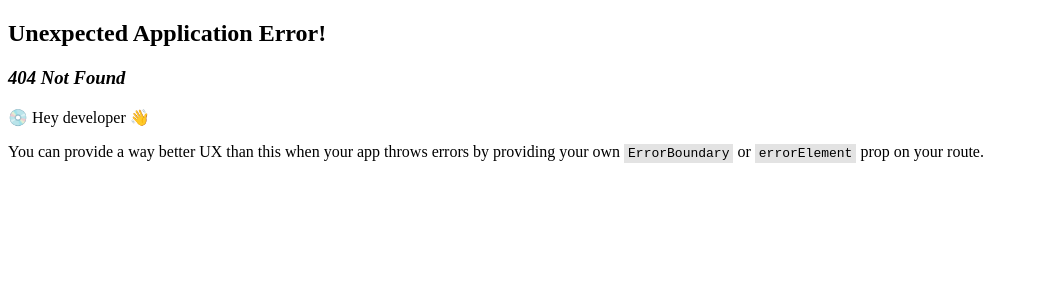
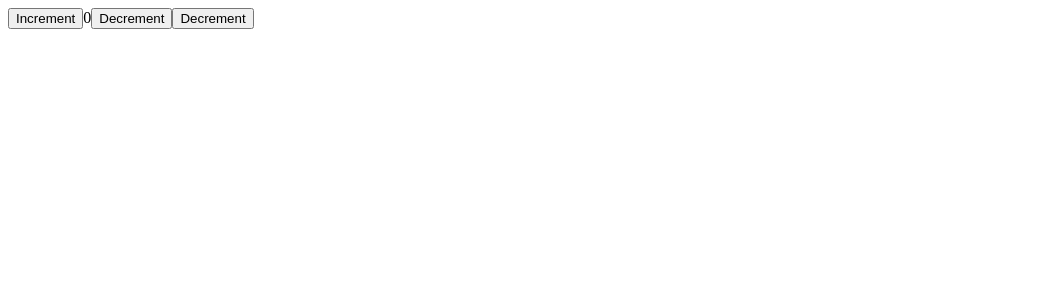
Before and after one commit to RSS1102/react-init-template, a React (Vite) app: page /redux in a window 1280 px wide. Before the commit this address had no page. Shown: the top 300 px of the page, without its empty margins (0-1039 px from the left). Built offline with nearby package versions, Linux system fonts and the light colour scheme.

Commit message:
feat(Redux): 添加状态管理Redux
build:

```diff
--- a/package.json
+++ b/package.json
@@ -11,10 +11,12 @@
     "preview": "vite preview"
   },
   "dependencies": {
+    "@reduxjs/toolkit": "^1.8.5",
     "@types/node": "^18.7.18",
     "axios": "^0.27.2",
     "react": "^18.2.0",
     "react-dom": "^18.2.0",
+    "react-redux": "^8.0.2",
     "react-router": "^6.4.0",
     "react-router-dom": "^6.4.0"
   },
--- /dev/null
+++ b/src/Redux/counter.ts
@@ -0,0 +1,23 @@
+import { createSlice, PayloadAction } from "@reduxjs/toolkit";
+
+export const counterSlice = createSlice({
+  name: "counter",
+  initialState: {
+    value: 0,
+  },
+  reducers: {
+    Add: (state) => {
+      state.value += 1;
+    },
+    Dec: (state) => {
+      state.value -= 1;
+    },
+    incrementByAmount: (state, action: PayloadAction<number>) => {
+      state.value += action.payload;
+    },
+  },
+});
+
+export const { Add, Dec, incrementByAmount } = counterSlice.actions;
+
+export default counterSlice.reducer;
--- /dev/null
+++ b/src/Redux/store.ts
@@ -0,0 +1,12 @@
+import { configureStore } from "@reduxjs/toolkit";
+import counterReducer from "./counter";
+export interface counter {
+  counter: {
+    value: number;
+  };
+}
+export default configureStore({
+  reducer: {
+    counter: counterReducer,
+  },
+});
--- a/src/main.tsx
+++ b/src/main.tsx
@@ -1,9 +1,12 @@
 import React from 'react'
 import ReactDOM from 'react-dom/client'
 import App from './App'
-
+import { Provider } from 'react-redux'
+import store from '@/Redux/store'
 ReactDOM.createRoot(document.getElementById('root') as HTMLElement).render(
   <React.StrictMode>
-    <App />
+    <Provider store={store}>
+      <App />
+    </Provider>
   </React.StrictMode>
 )
--- a/src/pages/home/Home.tsx
+++ b/src/pages/home/Home.tsx
@@ -1,10 +1,12 @@
+import { useNavigate } from "react-router"
 const Home = () => {
+    const navigate = useNavigate();
     return (
         <>
-            <div>
-                213
-            </div>
+            <span>home</span>
+            <button onClick={() => { navigate('/redux') }} >Redux</button>
         </>
     )
+
 }
 export default Home
--- /dev/null
+++ b/src/pages/redux/Redux.tsx
@@ -0,0 +1,29 @@
+import { Add, Dec, incrementByAmount } from "@/Redux/counter";
+import { counter } from "@/Redux/store";
+import { useDispatch, useSelector } from "react-redux";
+
+const Redux = () => {
+  const count = useSelector((state: counter) => state.counter.value);
+  const dispatch = useDispatch();
+  return (
+    <div>
+      <div>
+        <button aria-label="Increment value" onClick={() => dispatch(Dec())}>
+          Increment
+        </button>
+        <span>{count}</span>
+        <button aria-label="Decrement value" onClick={() => dispatch(Add())}>
+          Decrement
+        </button>
+        <button
+          aria-label="Decrement value"
+          onClick={() => dispatch(incrementByAmount(3))}
+        >
+          Decrement
+        </button>
+      </div>
+    </div>
+  );
+};
+
+export default Redux;
--- a/src/router/router.tsx
+++ b/src/router/router.tsx
@@ -15,5 +15,9 @@ const router = createBrowserRouter([
         path: "/user",
         element: Lazyload(React.lazy(() => import('@/pages/user/User'))),
     },
+    {
+        path: "/redux",
+        element: Lazyload(React.lazy(() => import('@/pages/redux/Redux'))),
+    },
 ]);
 export default router
```
Also changed, not shown: 2 other files (tests, documents, lock files or other folders).
